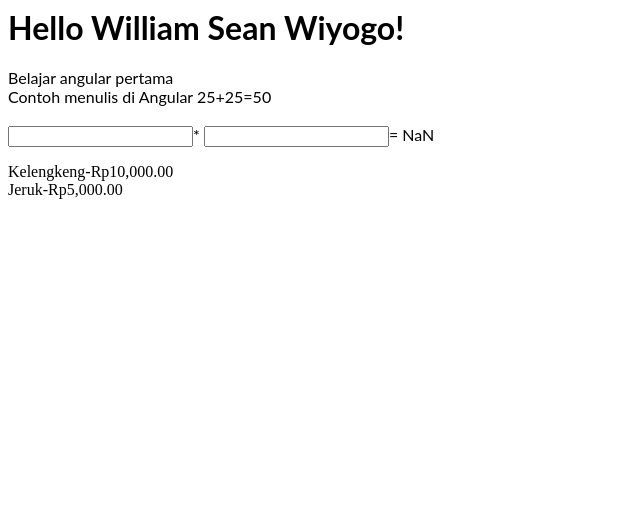
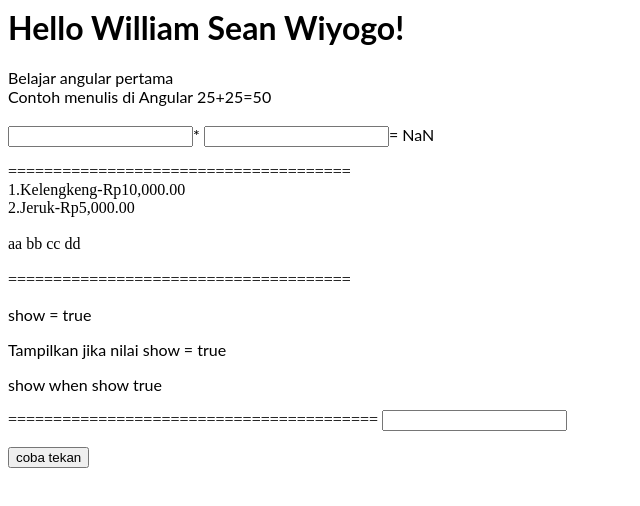
Before and after one commit to william-source/angular1, an Angular app: page / in a window 1280 px wide. Shown: the top 506 px of the page, without its empty margins (0-640 px from the left). Built offline with nearby package versions, Linux system fonts and the light colour scheme.

Commit message:
2 files modified-Coba4

```diff
--- a/src/app/app.component.html
+++ b/src/app/app.component.html
@@ -9,7 +9,38 @@
 	<input [(ngModel)] ="b" type = "text">=
  {{a*b}}
 </p>
+======================================
+	<div *ngFor="let buah of itembuah;let i = index">
+		{{i+1}}.{{buah.nama}}-{{buah.harga|currency :'Rp'}}
+	</div>
+<br>
+  <span *ngFor="let data of itemArr">
+    {{data}}
+  </span>
+  <br>
+  <br>
+  ======================================
 
-	<div *ngFor="let buah of itembuah">
-		{{buah.nama}}-{{buah.harga|currency :'Rp'}}
-	</div>
+  <p>show = {{show}}</p>
+  <p *ngIf="show">Tampilkan jika nilai show = true</p>
+
+  <ng-template
+    *ngIf="show; then showBlock; else notShowBlock">
+  </ng-template>
+
+  <ng-template #showBlock>
+    <p>show when show true</p>
+  </ng-template>
+
+ <ng-template #notShowBlock>
+    <p>show when show true</p>
+  </ng-template>
+
+=========================================
+
+  <input [(ngModel)] =user type="text">
+  <p *ngIf="user">Halo {{user}}</p>
+  <p>
+  <button (click) ="klikButton()">coba tekan</button>
+  {{pesan}}
+  </p>
--- a/src/app/app.component.ts
+++ b/src/app/app.component.ts
@@ -14,5 +14,12 @@ export class AppComponent  {
     nama:'Jeruk',
     harga:5000
   }];
+  itemArr=['aa','bb','cc','dd'];
 
+  show: boolean = true;
+  user=""
+  pesan='';
+  klikButton(){
+    this.pesan='Tombol ditekan';
+  }
 }
```
